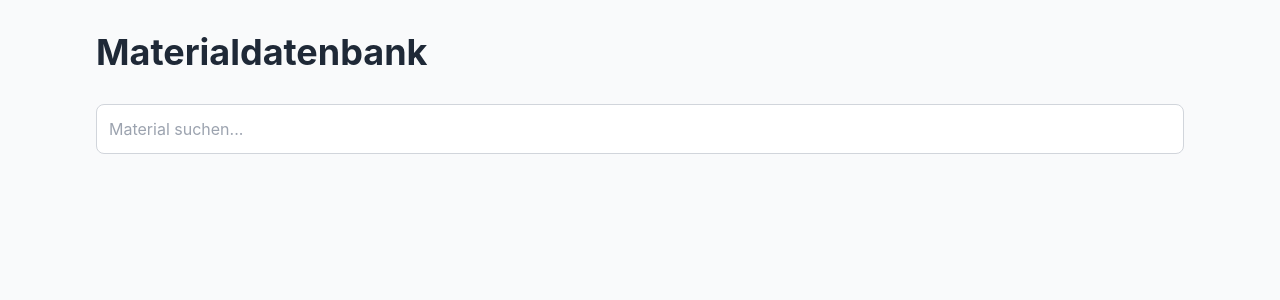
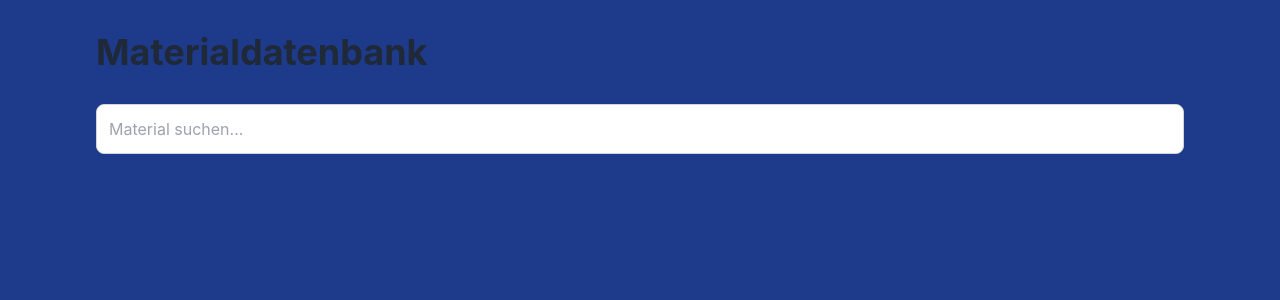
Before and after one commit to BlueCobra06/Material-Datenbank, a React (Create React App) app in the folder frontend/: page / in a window 1280 px wide. Shown: the top 300 px of the page. Built offline with nearby package versions, Linux system fonts and the light colour scheme.

Commit message:
Hintergrund angepasst

```diff
--- a/frontend/src/index.css
+++ b/frontend/src/index.css
@@ -9,7 +9,7 @@ body {
       sans-serif;
     -webkit-font-smoothing: antialiased;
     -moz-osx-font-smoothing: grayscale;
-    background-color: #f9fafb;
+    background-color: #1e3a8a;
   }
 
   code {
```
